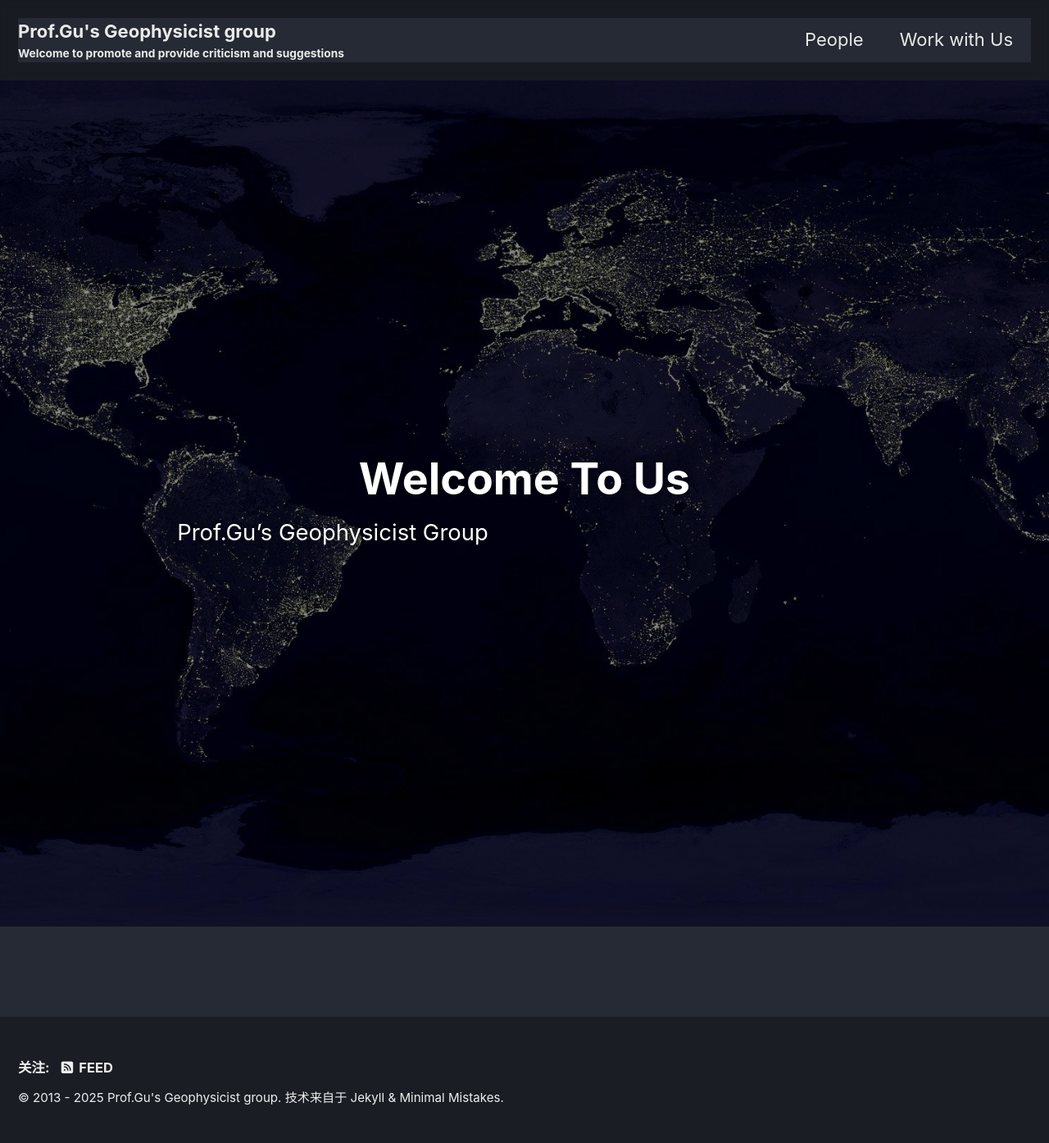
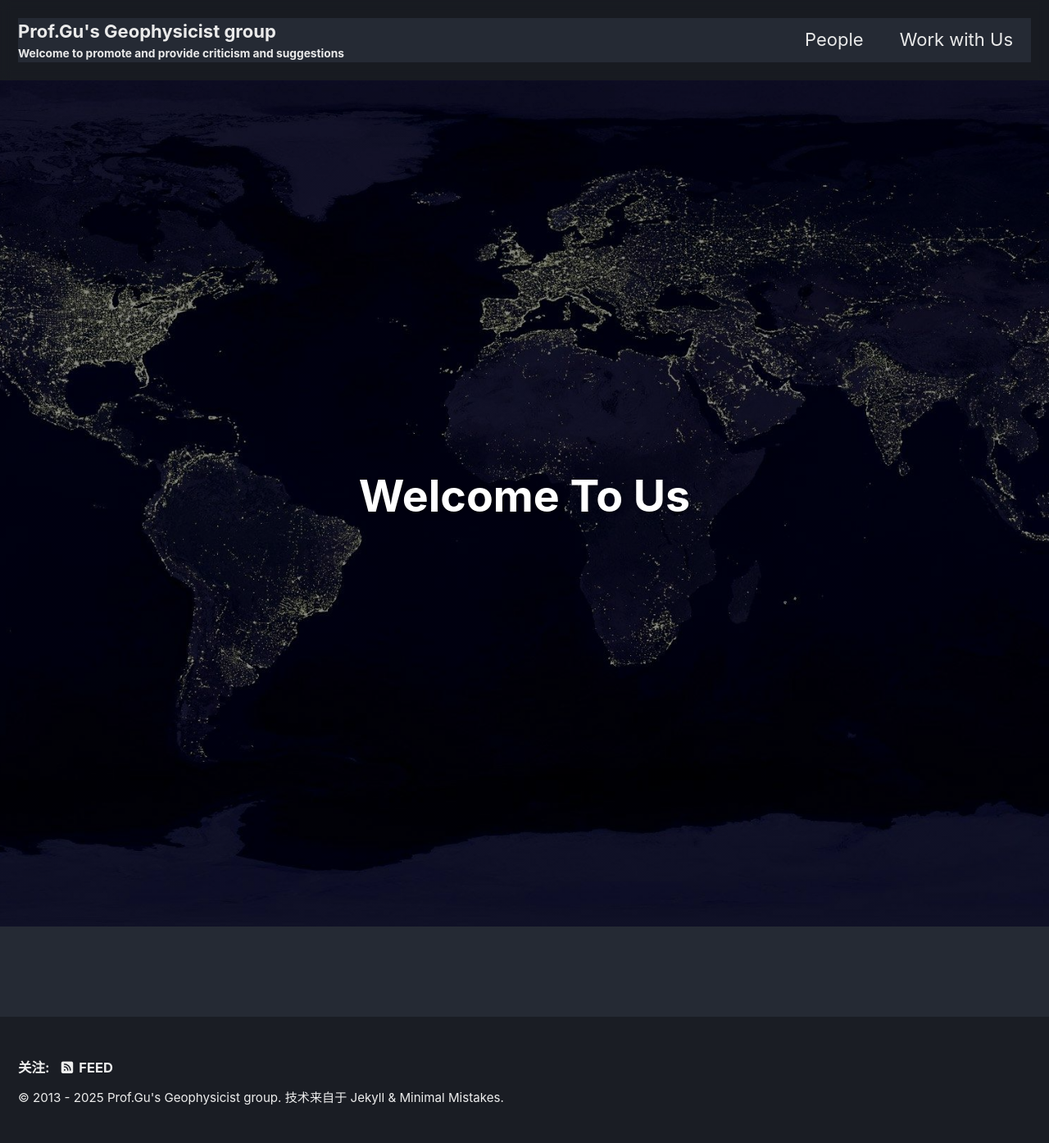
Before and after one commit to gubingluo/gubingluo.github.io, a Jekyll site: the page built from index.md, in a window 1280 px wide. Shown: the whole page at 82% size. Built offline with Jekyll 4.4.1, drawn with Linux system fonts in a browser that asks for light colours; cached includes are drawn as plain includes.

Commit message:
Update index.md

```diff
--- a/index.md
+++ b/index.md
@@ -2,7 +2,7 @@
 layout: splash
 permalink: /
 title: "Welcome To Us"
-excerpt: "Prof.Gu's Geophysicist Group"
+
 header:
   overlay_image: /assets/background.jpg
   overlay_filter: rgba(0, 0, 0, 0.45)
```
